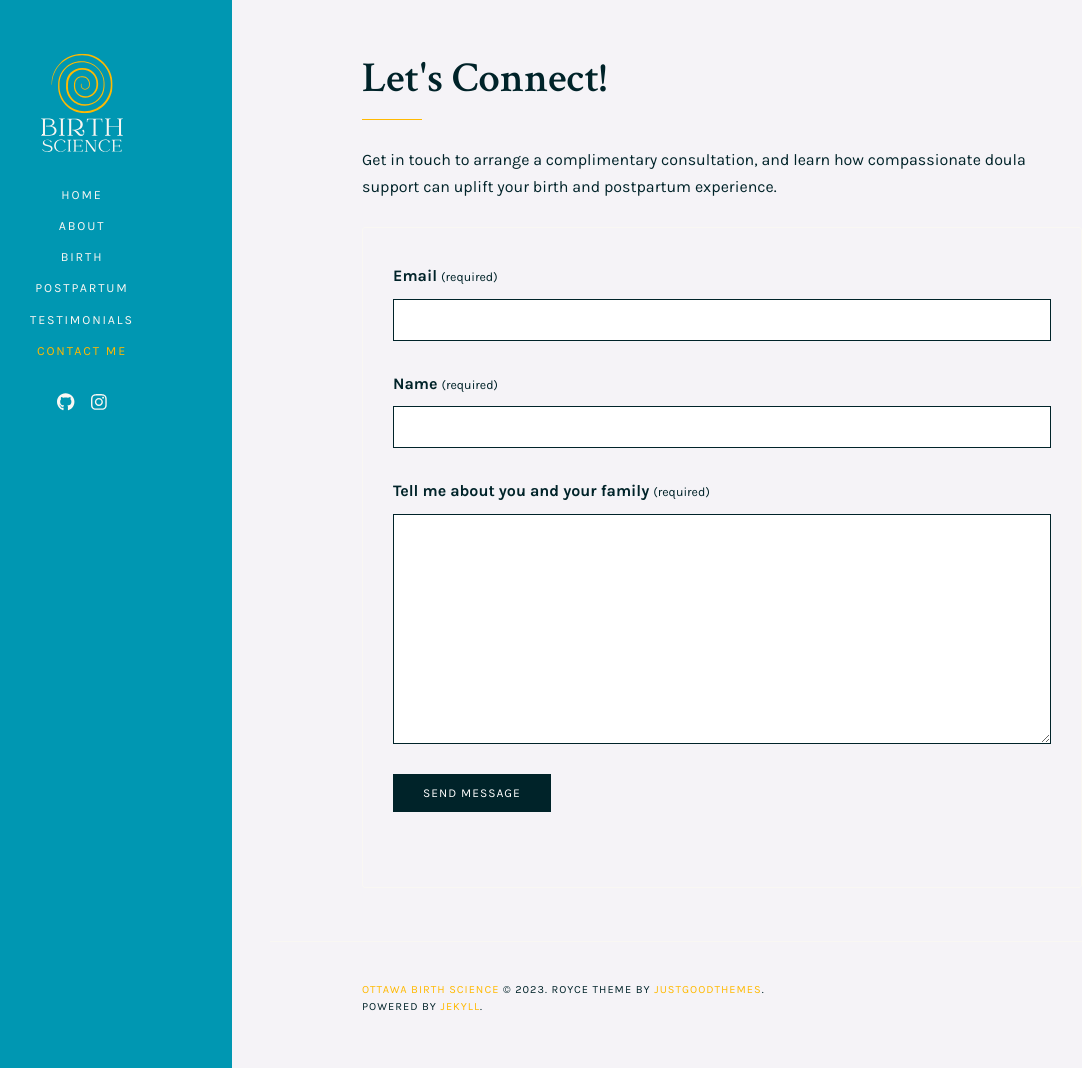
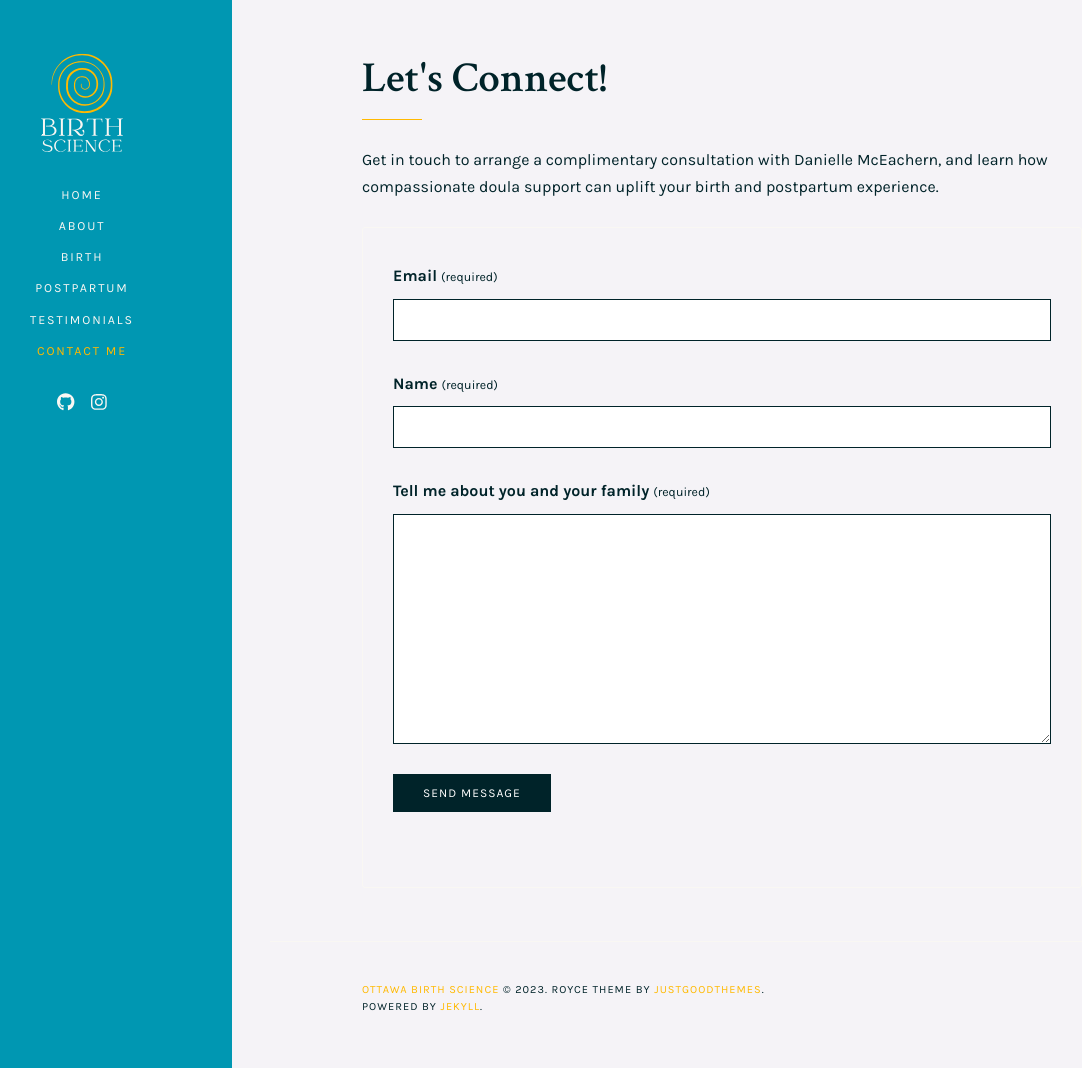
Before and after one commit to mch3rry/mypage, a Jekyll site: the page built from contact.html, in a window 1280 px wide and 1068 px high. Shown: the whole window, without its empty margins (68-1150 px from the left). Built offline with Jekyll 4.4.1, drawn with Linux system fonts in a browser that asks for light colours.

Commit message:
Update _config.yml

```diff
--- a/_config.yml
+++ b/_config.yml
@@ -18,7 +18,7 @@
 
 # Contact form setings
 email: danielle.mceachern@gmail.com
-contact_page_description: "Get in touch to arrange a complimentary consultation, and learn how compassionate doula support can uplift your birth and postpartum experience."
+contact_page_description: "Get in touch to arrange a complimentary consultation with Danielle McEachern, and learn how compassionate doula support can uplift your birth and postpartum experience."
 thankyou_page_description: "Your message has been successfully sent. We will contact you very soon!"
 
 # Social links
```
